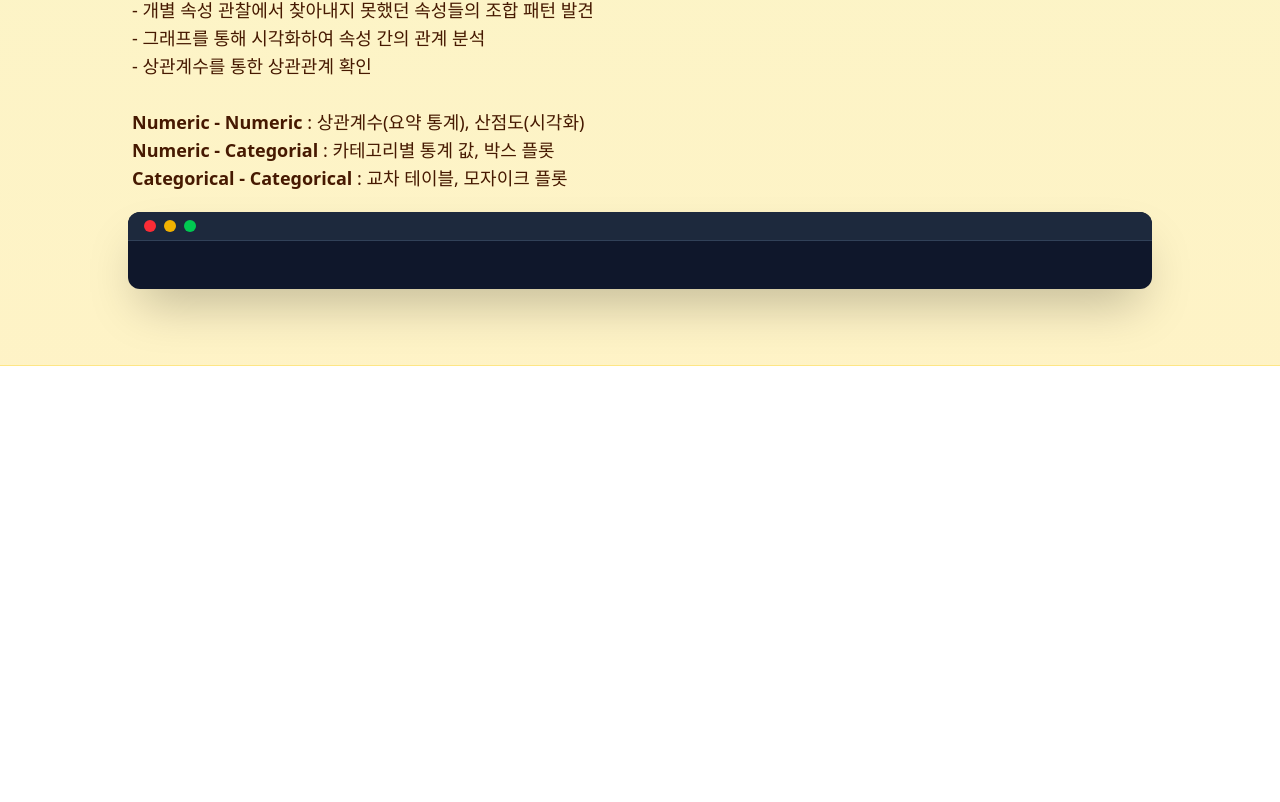
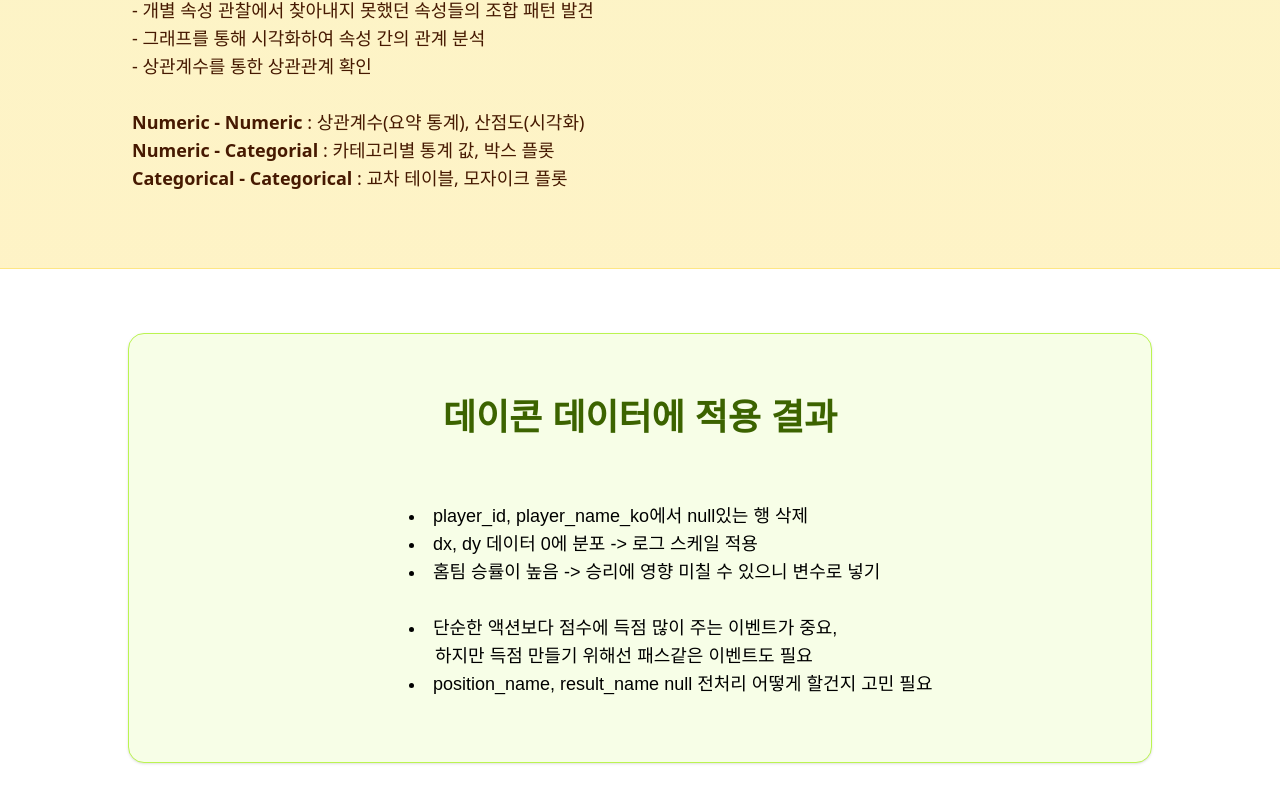
Before and after one commit to sun-ji054/AI_Site, a React (Vite) app: page / in a window 1280 px wide. Shown: the part 5150-5952 px from the top of the page. Before the commit the page ends 5516 px from the top, so only its background shows below. Built offline with nearby package versions, Linux system fonts and the light colour scheme.

Commit message:
FEAT: 데이콘 데이터에 적용 결과

```diff
--- a/src/pages/EDA.jsx
+++ b/src/pages/EDA.jsx
@@ -289,10 +289,24 @@ plt.show()
               <strong>Numeric - Categorial</strong> : 카테고리별 통계 값, 박스 플롯<br/>
               <strong>Categorical - Categorical</strong> : 교차 테이블, 모자이크 플롯
             </p>
-            <Code />
           </div>
         </div>
       </section>
+
+      {/* 데이콘 정리 */}
+          <section className="bg-white py-16 px-10">
+              <div className="max-w-5xl bg-lime-50 border border-lime-300 shadow rounded-2xl mx-auto px-10 py-16">
+                <h2 className="text-4xl font-extrabold text-lime-800 text-center mb-16">데이콘 데이터에 적용 결과</h2>
+                <ul className="list-disc list-inside text-left inline-block text-lg ml-60">
+                  <li>player_id, player_name_ko에서 null있는 행 삭제</li>
+                  <li>dx, dy 데이터 0에 분포 -&gt; 로그 스케일 적용</li>
+                  <li>홈팀 승률이 높음 -&gt; 승리에 영향 미칠 수 있으니 변수로 넣기</li><br/>
+                  <li>단순한 액션보다 점수에 득점 많이 주는 이벤트가 중요,<br/>
+                  <span className="ml-6.5"/>하지만 득점 만들기 위해선 패스같은 이벤트도 필요</li>
+                  <li>position_name, result_name null 전처리 어떻게 할건지 고민 필요</li>
+                </ul>
+              </div>
+          </section>
     </>
   );
 }
```
